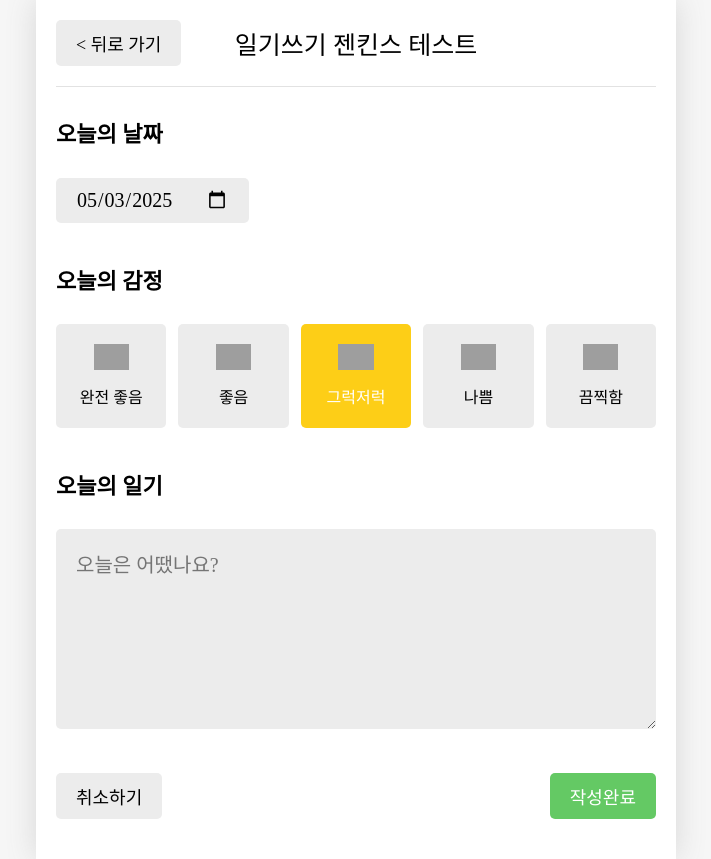
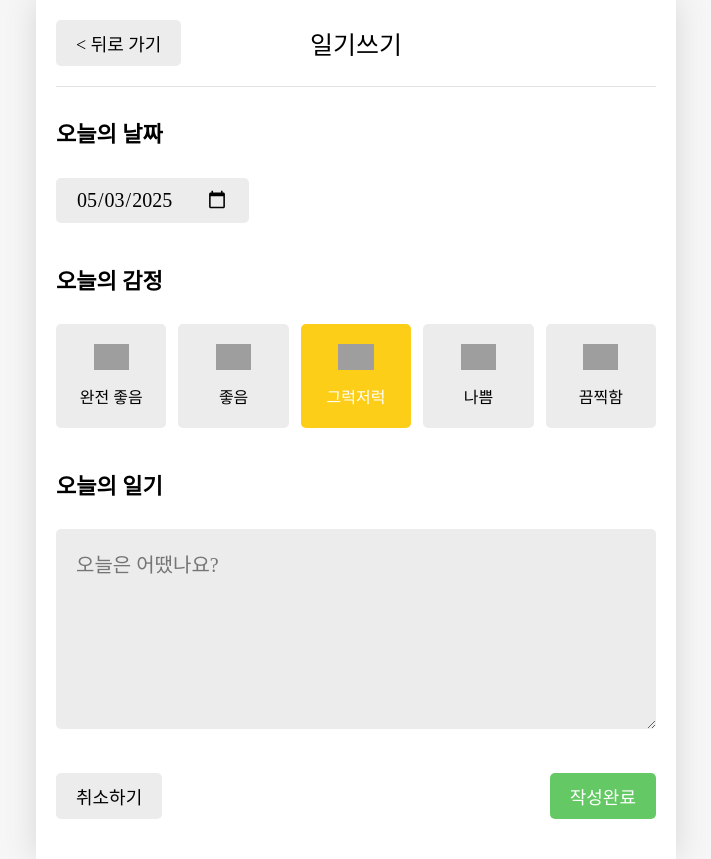
Before and after one commit to jws3873/onebite-react, a React (Vite) app in the folder section12/: page /new in a window 1280 px wide. Shown: the whole page, without its empty margins (284-995 px from the left). Built offline with nearby package versions, Linux system fonts and the light colour scheme; grey boxes are pictures that could not be loaded; a web font is replaced by a local one.

Commit message:
젠킨스 테스트 원복

```diff
--- a/section12/src/pages/New.jsx
+++ b/section12/src/pages/New.jsx
@@ -20,7 +20,7 @@ const New = () =>{
     };
     return (
         <div>
-            <Header title={"일기쓰기 젠킨스 테스트"}
+            <Header title={"일기쓰기"}
                 leftChild={<Button
                     onClick={()=>nav(-1)}
                     text={"< 뒤로 가기"}/>}
```
